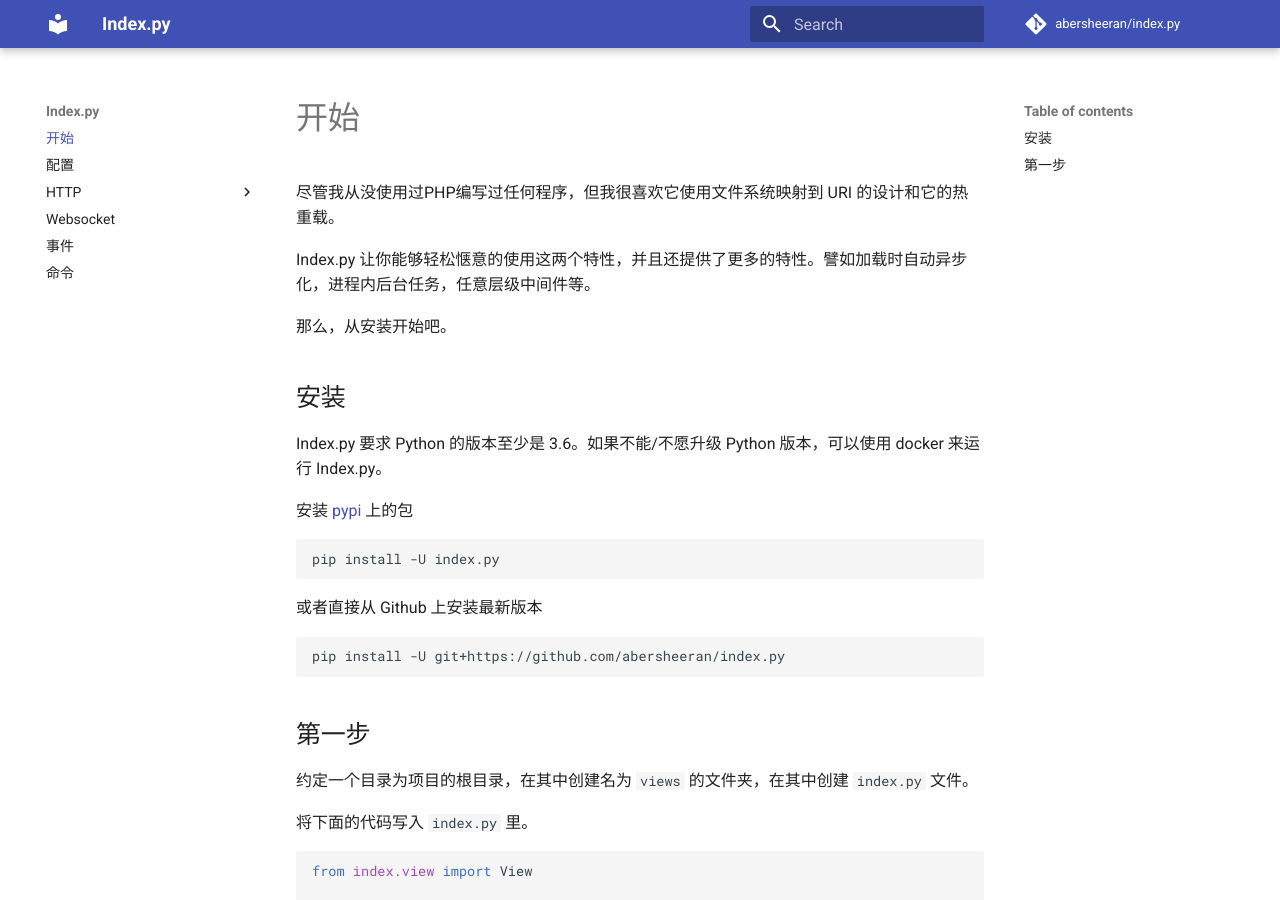
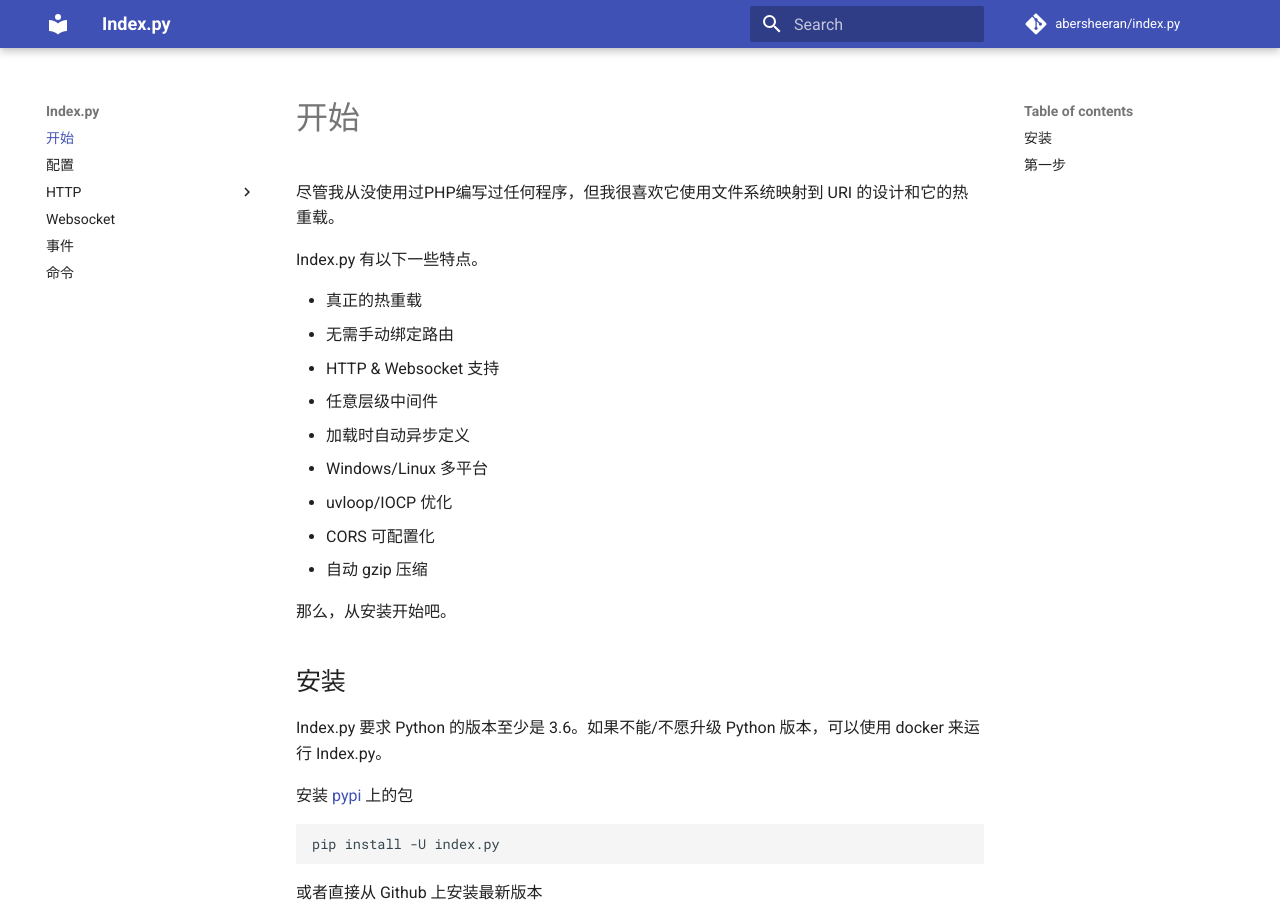
Before and after one commit to abersheeran/kui, an MkDocs documentation site: the page built from docs/index.md, in a window 1280 px wide and 900 px high. Built offline with MkDocs 1.6.1 and Material for MkDocs 9.7.7, drawn with Linux system fonts in a browser that asks for light colours; comment, search, counter and statistics services are not loaded.

Commit message:
update docs

```diff
--- a/docs/index.md
+++ b/docs/index.md
@@ -1,6 +1,17 @@
 尽管我从没使用过PHP编写过任何程序，但我很喜欢它使用文件系统映射到 URI 的设计和它的热重载。
 
-Index.py 让你能够轻松惬意的使用这两个特性，并且还提供了更多的特性。譬如加载时自动异步化，进程内后台任务，任意层级中间件等。
+Index.py 有以下一些特点。
+
+* 真正的热重载
+* 无需手动绑定路由
+* HTTP & Websocket 支持
+* 任意层级中间件
+* 加载时自动异步定义
+* Windows/Linux 多平台
+* uvloop/IOCP 优化
+* CORS 可配置化
+* 自动 gzip 压缩
+
 
 那么，从安装开始吧。
 
```
